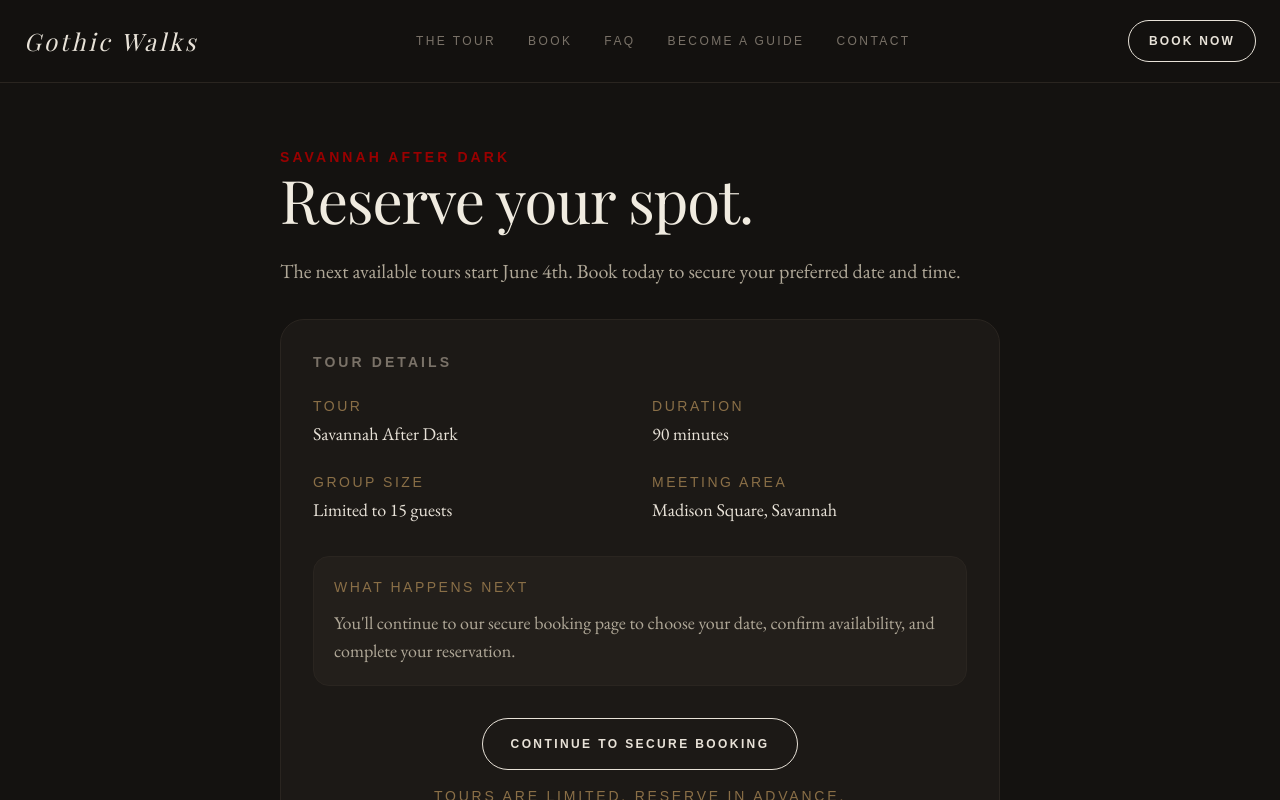
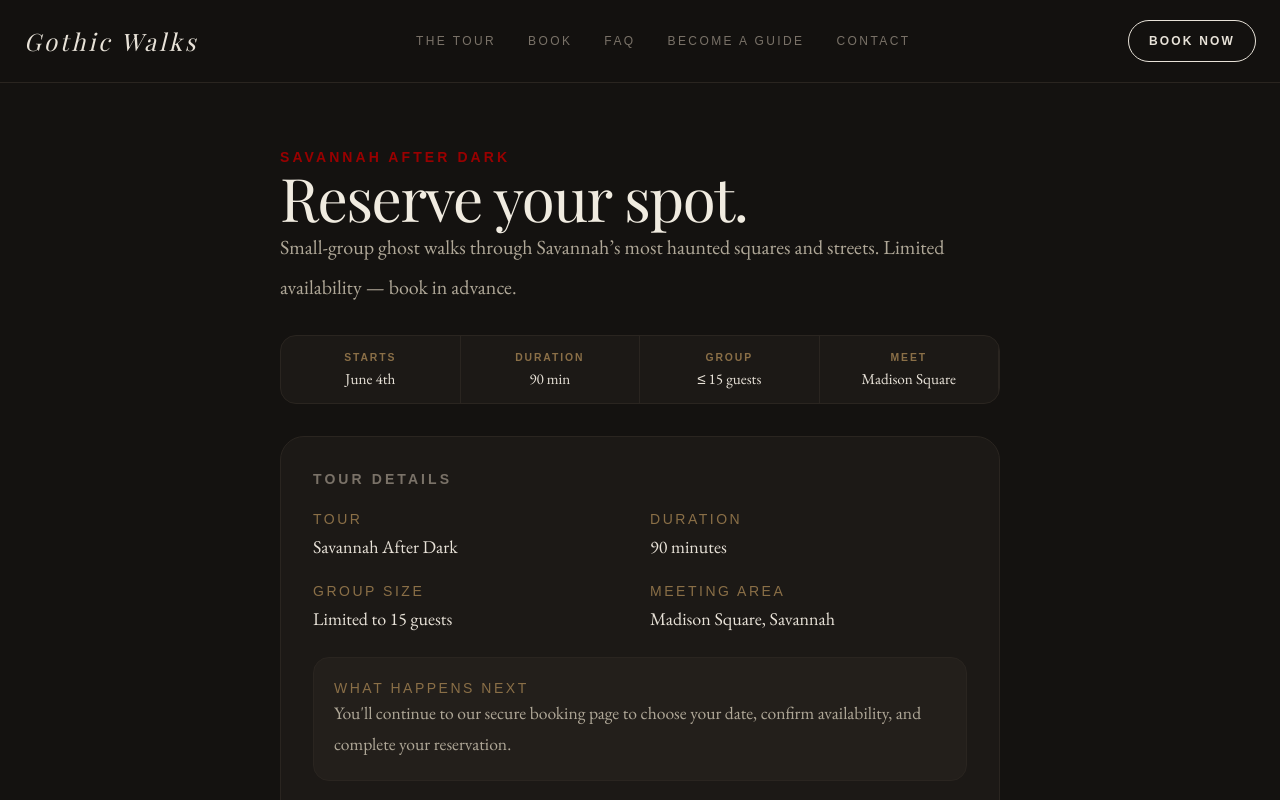
Before and after one commit to memphison/gothicwalks-next, a Next.js app: page /book in a window 1280 px wide. Shown: the top 800 px of the page. Built offline with nearby package versions, Linux system fonts and the light colour scheme.

Commit message:
Update Gothic Walks site

```diff
--- a/app/book/page.tsx
+++ b/app/book/page.tsx
@@ -54,6 +54,13 @@ const jsonLd = {
 
 const bookingUrl = "https://book.gothicwalks.com/details/424489/savannah-after-dark";
 
+const quickFacts = [
+  { label: "Starts", value: "June 4th" },
+  { label: "Duration", value: "90 min" },
+  { label: "Group", value: "≤ 15 guests" },
+  { label: "Meet", value: "Madison Square" },
+];
+
 export default function BookPage() {
   return (
     <>
@@ -64,31 +71,49 @@ export default function BookPage() {
       />
       <main className="min-h-screen bg-[#141210] text-[#e8e2d8]">
 
-       <Header />
+        <Header />
 
-        <section className="mx-auto max-w-3xl px-6 pt-12 pb-20 md:pt-16 md:pb-28">
-          <p className="mb-6 text-sm font-semibold uppercase tracking-[0.22em] text-[#990000] [font-family:var(--font-label)]">
+        <section className="mx-auto max-w-3xl px-6 pt-10 pb-20 md:pt-16 md:pb-28">
+
+          {/* Label */}
+          <p className="mb-4 text-sm font-semibold uppercase tracking-[0.22em] text-[#990000] [font-family:var(--font-label)]">
             Savannah After Dark
           </p>
-          <h1
-            className="text-5xl font-normal leading-tight tracking-[-0.025em] text-[#f0ebe0] md:text-6xl [font-family:var(--font-display)]"
-            style={{ marginBottom: '1.5rem' }}
-          >
-            Reserve your spot.
+
+          {/* Headline — breaks on mobile for impact */}
+          <h1 className="gw-book-headline">
+            Reserve<br className="md:hidden" /> your spot.
           </h1>
-          <p className="text-xl leading-8 text-[#b0a898] [font-family:var(--font-body)]">
-            The next available tours start June 4th. Book today to secure your preferred date and time.
+
+          {/* Sub-copy — brighter on mobile */}
+          <p className="gw-book-subtext mt-5">
+            Small-group ghost walks through Savannah&rsquo;s most haunted squares and streets. Limited availability — book in advance.
           </p>
 
-          <div
-            className="mt-8 rounded-[1.5rem] border border-[#2a2520] bg-[#1c1916]"
-            style={{ padding: '2rem' }}
-          >
+          {/* Quick-facts strip — mobile-prominent, desktop subtler */}
+          <div className="gw-quick-facts mt-7">
+            {quickFacts.map(({ label, value }) => (
+              <div key={label} className="gw-quick-fact">
+                <span className="gw-quick-fact-label">{label}</span>
+                <span className="gw-quick-fact-value">{value}</span>
+              </div>
+            ))}
+          </div>
+
+          {/* Primary CTA — visible above the fold on mobile */}
+          <div className="mt-8 flex justify-center md:hidden">
+            <a href={bookingUrl} className="gw-btn-book-primary">
+              Book Now
+            </a>
+          </div>
+
+          {/* Detail card */}
+          <div className="gw-book-card mt-10 md:mt-8">
             <p className="text-sm font-semibold uppercase tracking-[0.22em] text-[#7a7268] [font-family:var(--font-label)]">
               Tour details
             </p>
 
-            <dl className="mt-6 grid gap-6 sm:grid-cols-2">
+            <dl className="mt-5 grid gap-5 sm:grid-cols-2">
               {[
                 ["Tour", "Savannah After Dark"],
                 ["Duration", "90 minutes"],
@@ -106,29 +131,23 @@ export default function BookPage() {
               ))}
             </dl>
 
-            <div
-              className="rounded-2xl border border-[#2a2520] bg-[#231f1b] p-5"
-              style={{ marginTop: '2rem' }}
-            >
+            <div className="mt-6 rounded-2xl border border-[#2a2520] bg-[#231f1b] p-5">
               <p className="text-sm uppercase tracking-[0.18em] text-[#8a6f47] [font-family:var(--font-label)]">
                 What happens next
               </p>
-              <p className="text-lg leading-7 text-[#b0a898] [font-family:var(--font-body)]" style={{ marginTop: '0.75rem' }}>
+              <p className="gw-book-card-body mt-3">
                 You&apos;ll continue to our secure booking page to choose your
                 date, confirm availability, and complete your reservation.
               </p>
             </div>
 
-            <div className="flex justify-center" style={{ marginTop: '2rem' }}>
+            <div className="mt-7 flex justify-center">
               <a href={bookingUrl} className="gw-btn-light">
                 Continue to Secure Booking
               </a>
             </div>
 
-                       <p
-              className="text-center text-sm uppercase tracking-[0.2em] text-[#8a6f47] [font-family:var(--font-label)]"
-              style={{ marginTop: '1rem', marginBottom: '0' }}
-            >
+            <p className="mt-4 text-center text-sm uppercase tracking-[0.2em] text-[#8a6f47] [font-family:var(--font-label)]">
               Tours are limited. Reserve in advance.
             </p>
           </div>
--- a/app/globals.css
+++ b/app/globals.css
@@ -174,3 +174,158 @@ a {
   background: #e8e2d8;
   color: #141210;
 }
+
+/* ─────────────────────────────────────────────
+   BOOK PAGE — mobile conversion improvements
+   All desktop styles are additive / overridden
+   with md: breakpoint in Tailwind or @media below
+───────────────────────────────────────────── */
+
+/* Headline: elegant on desktop, authoritative on mobile */
+.gw-book-headline {
+  font-family: var(--font-display);
+  font-weight: 400;
+  line-height: 1.0;
+  letter-spacing: -0.025em;
+  color: #f0ebe0;
+  font-size: 3.5rem; /* ~56px mobile */
+  margin-bottom: 0;
+}
+
+@media (min-width: 768px) {
+  .gw-book-headline {
+    font-size: 3.75rem; /* matches original md:text-6xl */
+  }
+}
+
+/* Body copy: brighter on mobile for outdoor readability */
+.gw-book-subtext {
+  font-family: var(--font-body);
+  font-size: 1.15rem;
+  line-height: 1.75;
+  color: #d4c9be; /* lifted from #b0a898 — more readable in motion */
+}
+
+@media (min-width: 768px) {
+  .gw-book-subtext {
+    font-size: 1.25rem;
+    line-height: 2;
+    color: #b0a898; /* restore softer tone on desktop */
+  }
+}
+
+/* Quick-facts strip */
+.gw-quick-facts {
+  display: grid;
+  grid-template-columns: 1fr 1fr;
+  gap: 0;
+  border: 1px solid #2a2520;
+  border-radius: 1rem;
+  overflow: hidden;
+  background: #1c1916;
+}
+
+@media (min-width: 640px) {
+  .gw-quick-facts {
+    grid-template-columns: repeat(4, 1fr);
+  }
+}
+
+.gw-quick-fact {
+  display: flex;
+  flex-direction: column;
+  align-items: center;
+  justify-content: center;
+  gap: 0.2rem;
+  padding: 0.85rem 0.5rem;
+  border-right: 1px solid #2a2520;
+  border-bottom: 1px solid #2a2520;
+  text-align: center;
+}
+
+/* Remove borders on last column / last row */
+.gw-quick-fact:nth-child(2n) {
+  border-right: none;
+}
+
+@media (min-width: 640px) {
+  .gw-quick-fact:nth-child(4n) {
+    border-right: none;
+  }
+  .gw-quick-fact:nth-child(2n) {
+    border-right: 1px solid #2a2520;
+  }
+  .gw-quick-fact {
+    border-bottom: none;
+  }
+}
+
+.gw-quick-fact-label {
+  font-family: var(--font-label);
+  font-size: 0.65rem;
+  font-weight: 700;
+  letter-spacing: 0.18em;
+  text-transform: uppercase;
+  color: #8a6f47;
+}
+
+.gw-quick-fact-value {
+  font-family: var(--font-body);
+  font-size: 0.95rem;
+  color: #e8e2d8;
+  line-height: 1.3;
+}
+
+/* Primary CTA (mobile-only above-fold button) */
+.gw-btn-book-primary {
+  display: inline-flex;
+  align-items: center;
+  justify-content: center;
+  font-family: var(--font-label);
+  border: 1px solid #e8e2d8;
+  border-radius: 9999px;
+  background: #e8e2d8;
+  color: #141210;
+  padding: 1rem 2.5rem;
+  font-size: 0.8rem;
+  font-weight: 700;
+  letter-spacing: 0.22em;
+  text-transform: uppercase;
+  transition: all 0.25s ease;
+  cursor: pointer;
+  white-space: nowrap;
+}
+
+.gw-btn-book-primary:hover {
+  background: transparent;
+  color: #e8e2d8;
+}
+
+/* Detail card: tighter padding on mobile */
+.gw-book-card {
+  border: 1px solid #2a2520;
+  border-radius: 1.5rem;
+  background: #1c1916;
+  padding: 1.5rem;
+}
+
+@media (min-width: 768px) {
+  .gw-book-card {
+    padding: 2rem;
+  }
+}
+
+/* Card body copy: brighter on mobile */
+.gw-book-card-body {
+  font-family: var(--font-body);
+  font-size: 1.05rem;
+  line-height: 1.75;
+  color: #c9bdb4;
+}
+
+@media (min-width: 768px) {
+  .gw-book-card-body {
+    font-size: 1.1rem;
+    color: #b0a898;
+  }
+}
```
